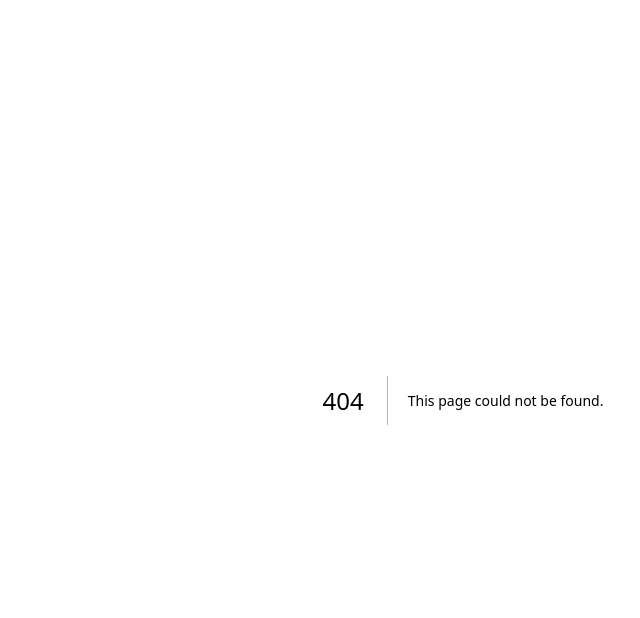
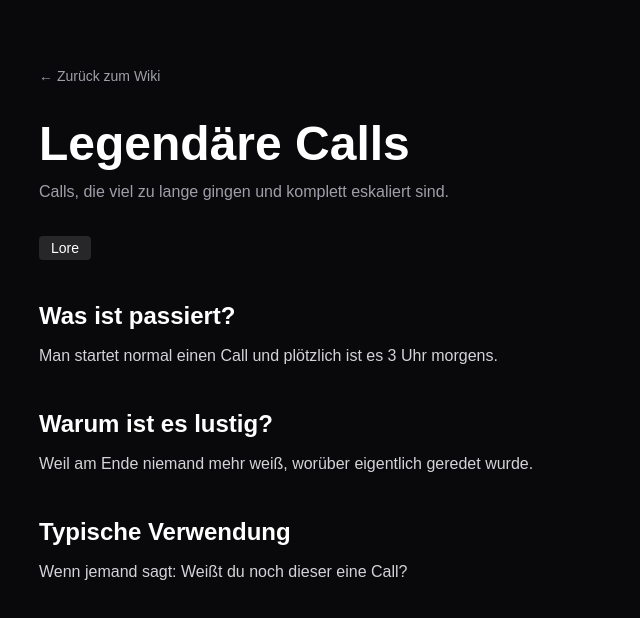
Before and after one commit to ElectroBeaty/Zyneaty-wiki, a Next.js app: page /wiki/legendaere-calls in a window 1280 px wide. Before the commit this address had no page. Shown: the top 618 px of the page, without its empty margins (177-817 px from the left). Built offline with nearby package versions, Linux system fonts and the light colour scheme.

Commit message:
Dynamische Wiki Seiten hinzugefügt

```diff
--- a/app/page.tsx
+++ b/app/page.tsx
@@ -1,8 +1,38 @@
+import Link from "next/link";
+
 export default function Home() {
   return (
-    <main>
-      <h1>Discord Wiki</h1>
-      <p>Meine erste Wiki läuft! 🎉</p>
+    <main className="min-h-screen bg-zinc-950 text-white">
+      <section className="mx-auto max-w-5xl px-6 py-16">
+        <h1 className="text-5xl font-bold">Zyneaty Wiki</h1>
+
+        <p className="mt-4 max-w-2xl text-lg text-zinc-300">
+          Die private Sammlung aller Insider, Running Gags, Legenden und
+          komplett unnötigen Eskalationen.
+        </p>
+
+        <div className="mt-10 grid gap-4 sm:grid-cols-2">
+          <Link
+            href="/wiki"
+            className="rounded-xl border border-zinc-800 bg-zinc-900 p-6 hover:bg-zinc-800"
+          >
+            <h2 className="text-2xl font-semibold">📚 Insider Wiki</h2>
+            <p className="mt-2 text-zinc-400">
+              Begriffe, Memes und legendäre Momente.
+            </p>
+          </Link>
+
+          <Link
+            href="/quotes"
+            className="rounded-xl border border-zinc-800 bg-zinc-900 p-6 hover:bg-zinc-800"
+          >
+            <h2 className="text-2xl font-semibold">🎤 Zitate</h2>
+            <p className="mt-2 text-zinc-400">
+              Die dümmsten und besten Sätze aus dem Server.
+            </p>
+          </Link>
+        </div>
+      </section>
     </main>
   );
 }
--- /dev/null
+++ b/app/wiki/[slug]/page.tsx
@@ -0,0 +1,86 @@
+import { wikiEntries } from "@/wikiData";
+import Link from "next/link";
+
+export default async function WikiEntryPage({
+  params,
+}: {
+  params: Promise<{ slug: string }>;
+}) {
+  const { slug } = await params;
+
+  const entry = wikiEntries.find((e) => e.slug === slug);
+
+  if (!entry) {
+    return (
+      <main className="min-h-screen bg-zinc-950 p-10 text-white">
+        <h1 className="text-4xl font-bold">Nicht gefunden 😢</h1>
+      </main>
+    );
+  }
+
+  return (
+    <main className="min-h-screen bg-zinc-950 text-white">
+      <article className="mx-auto max-w-4xl px-6 py-16">
+        <Link href="/wiki" className="text-sm text-zinc-400 hover:text-white">
+          ← Zurück zum Wiki
+        </Link>
+
+        <h1 className="mt-8 text-5xl font-bold">{entry.title}</h1>
+
+        <p className="mt-3 text-zinc-400">{entry.summary}</p>
+
+        <div className="mt-8">
+          <span className="rounded bg-zinc-800 px-3 py-1 text-sm">
+            {entry.category}
+          </span>
+        </div>
+
+        <section className="mt-10">
+          <h2 className="text-2xl font-semibold">Was ist passiert?</h2>
+          <p className="mt-3 text-zinc-300">{entry.story}</p>
+        </section>
+
+        <section className="mt-10">
+          <h2 className="text-2xl font-semibold">
+            Warum ist es lustig?
+          </h2>
+          <p className="mt-3 text-zinc-300">{entry.whyFunny}</p>
+        </section>
+
+        <section className="mt-10">
+          <h2 className="text-2xl font-semibold">
+            Typische Verwendung
+          </h2>
+          <p className="mt-3 text-zinc-300">{entry.usage}</p>
+        </section>
+
+        {entry.people.length > 0 && (
+          <section className="mt-10">
+            <h2 className="text-2xl font-semibold">Beteiligte</h2>
+
+            <div className="mt-4 flex flex-wrap gap-2">
+              {entry.people.map((person) => (
+                <span
+                  key={person}
+                  className="rounded bg-zinc-800 px-3 py-1"
+                >
+                  {person}
+                </span>
+              ))}
+            </div>
+          </section>
+        )}
+
+        {entry.quote && (
+          <section className="mt-10">
+            <h2 className="text-2xl font-semibold">Legendäres Zitat</h2>
+
+            <blockquote className="mt-4 border-l-4 border-zinc-700 pl-4 text-zinc-300 italic">
+              "{entry.quote}"
+            </blockquote>
+          </section>
+        )}
+      </article>
+    </main>
+  );
+}
--- /dev/null
+++ b/app/wiki/page.tsx
@@ -0,0 +1,34 @@
+import Link from "next/link";
+import { wikiEntries } from "@/wikiData";
+
+export default function WikiPage() {
+  return (
+    <main className="min-h-screen bg-zinc-950 text-white">
+      <section className="mx-auto max-w-5xl px-6 py-16">
+        <Link href="/" className="text-sm text-zinc-400 hover:text-white">
+          ← Zurück zur Startseite
+        </Link>
+
+        <h1 className="mt-8 text-4xl font-bold">Wiki</h1>
+
+        <p className="mt-3 max-w-2xl text-zinc-300">
+          Alle Insider, Running Gags und Server-Legenden an einem Ort.
+        </p>
+
+        <div className="mt-10 grid gap-4">
+          {wikiEntries.map((entry) => (
+            <Link
+              key={entry.slug}
+              href={`/wiki/${entry.slug}`}
+              className="rounded-xl border border-zinc-800 bg-zinc-900 p-6 hover:bg-zinc-800"
+            >
+              <div className="text-sm text-zinc-500">{entry.category}</div>
+              <h2 className="mt-2 text-2xl font-semibold">{entry.title}</h2>
+              <p className="mt-2 text-zinc-400">{entry.summary}</p>
+            </Link>
+          ))}
+        </div>
+      </section>
+    </main>
+  );
+}
--- /dev/null
+++ b/wikiData.ts
@@ -0,0 +1,30 @@
+export const wikiEntries = [
+  {
+    slug: "marek-incident",
+    title: "Der Marek-Incident",
+    category: "Insider",
+    summary: "Ein legendärer Insider aus dem Server.",
+    people: ["Marek", "Amoun", "Dave"],
+    story:
+      "Irgendwann random entstanden, als ein Klassenkollege von Amoun und Dave seine Jacke verloren hat.",
+    whyFunny:
+      "Niemand weiß genau, warum es so hängen geblieben ist, aber genau das macht es lustig.",
+    usage:
+      "Wird erwähnt, wenn irgendetwas komplett random passiert oder jemand etwas verliert.",
+    quote: "Marek-Incident.",
+  },
+  {
+    slug: "legendaere-calls",
+    title: "Legendäre Calls",
+    category: "Lore",
+    summary: "Calls, die viel zu lange gingen und komplett eskaliert sind.",
+    people: [],
+    story:
+      "Man startet normal einen Call und plötzlich ist es 3 Uhr morgens.",
+    whyFunny:
+      "Weil am Ende niemand mehr weiß, worüber eigentlich geredet wurde.",
+    usage:
+      "Wenn jemand sagt: Weißt du noch dieser eine Call?",
+    quote: "",
+  },
+];
```
